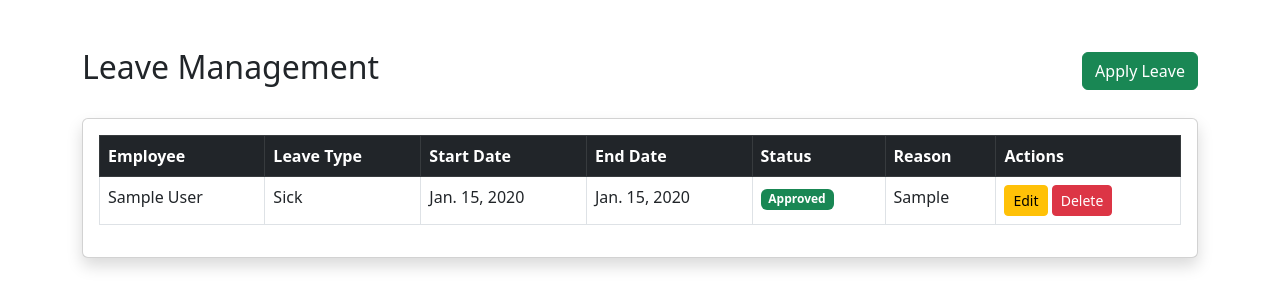
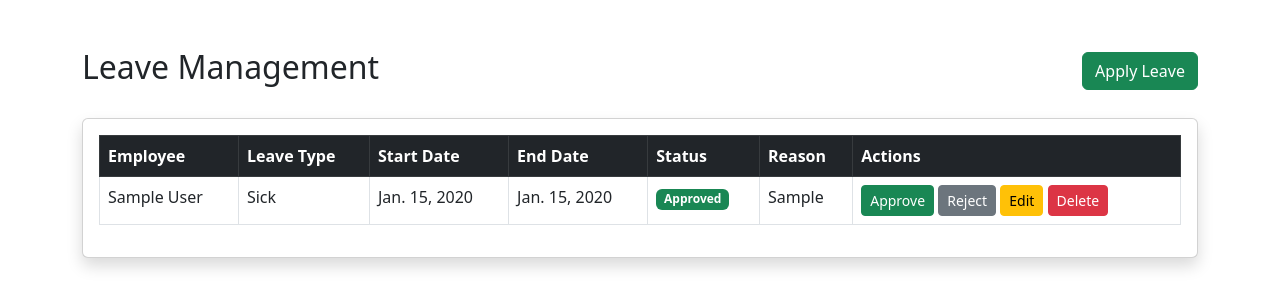
Before and after one commit to onkarbirajdaar/HRMS, a Django app: page /employees/leave/ in a window 1280 px wide. Shown: the top 308 px of the page. Run offline with Django 5.2, Linux system fonts and the light colour scheme; tables that the repository leaves empty hold one stand-in row (values such as "Sample post").

Commit message:
Added leave approve,reject functionality

```diff
--- a/employees/templates/employees/leave_list.html
+++ b/employees/templates/employees/leave_list.html
@@ -60,6 +60,20 @@
                 <td>{{ leave.reason }}</td>
                 <td>
                   <a
+                    href="{% url 'approve_leave' leave.id %}"
+                    class="btn btn-success btn-sm"
+                  >
+                    Approve
+                  </a>
+
+                  <a
+                    href="{% url 'reject_leave' leave.id %}"
+                    class="btn btn-secondary btn-sm"
+                  >
+                    Reject
+                  </a>
+
+                  <a
                     href="{% url 'edit_leave' leave.id %}"
                     class="btn btn-warning btn-sm"
                   >
--- a/employees/urls.py
+++ b/employees/urls.py
@@ -1,5 +1,5 @@
 from django.urls import path
-from .views import add_attendance, add_leave, attendance_list, dashboard, delete_attendance, delete_employee, delete_leave, edit_attendance, edit_employee, edit_leave, employee_add, employee_list, leave_list
+from .views import add_attendance, add_leave, approve_leave, attendance_list, dashboard, delete_attendance, delete_employee, delete_leave, edit_attendance, edit_employee, edit_leave, employee_add, employee_list, leave_list, reject_leave
 
 urlpatterns = [
     path('', employee_list, name='employee_list'),
@@ -16,4 +16,15 @@ urlpatterns = [
     path('leave/add/', add_leave, name='add_leave'),
     path('leave/edit/<int:id>/', edit_leave, name='edit_leave'),
     path('leave/delete/<int:id>/', delete_leave, name='delete_leave'),
+    path(
+        'leave/approve/<int:id>/',
+        approve_leave,
+        name='approve_leave'
+    ),
+
+    path(
+        'leave/reject/<int:id>/',
+        reject_leave,
+        name='reject_leave'
+    ),
 ]
--- a/employees/views.py
+++ b/employees/views.py
@@ -220,3 +220,29 @@ def delete_leave(request, id):
         'employees/delete_leave.html',
         {'leave': leave}
     )
+
+
+def approve_leave(request, id):
+
+    leave = get_object_or_404(
+        Leave,
+        id=id
+    )
+
+    leave.status = 'Approved'
+    leave.save()
+
+    return redirect('leave_list')
+
+
+def reject_leave(request, id):
+
+    leave = get_object_or_404(
+        Leave,
+        id=id
+    )
+
+    leave.status = 'Rejected'
+    leave.save()
+
+    return redirect('leave_list')
```
